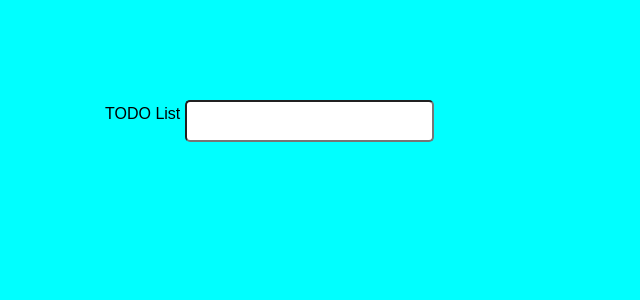
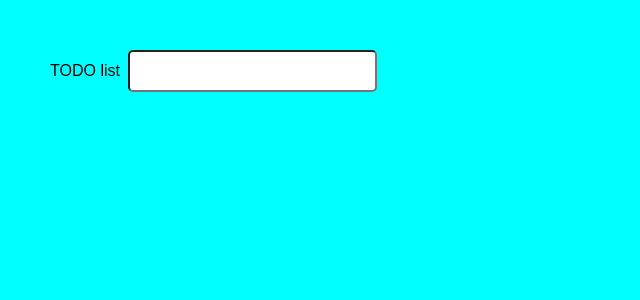
Before and after one commit to laurabrovkina/todolist, a React (Create React App) app: page / in a window 1280 px wide. Shown: the top 300 px of the page, without its empty margins (0-640 px from the left). Built offline with nearby package versions, Linux system fonts and the light colour scheme.

Commit message:
some fixes from Vic

```diff
--- a/src/App.css
+++ b/src/App.css
@@ -8,10 +8,3 @@ body {
   background-color: aqua;
   font-family: sans-serif;
 }
-
-.App .ListHeader {
-  text-shadow: 2px;
-  font-family: sans-serif;
-  font-size: 16px;
-  padding: 5px;
-}
--- a/src/App.js
+++ b/src/App.js
@@ -5,18 +5,14 @@ import ToDoAddString from "./ToDoAddString.js";
 class App extends React.PureComponent {
   render() {
     return (
-      <body>
       <div className="App">
-          <header className="ListHeader">
-            TODO List
-          </header>
-      <div className="InputContainer">
-        <ToDoAddString />
+        <div className="InputContainer">
+          <ToDoAddString />
+        </div>
       </div>
-      </div>
-    </body>
     );
   }
 }
 
+
 export default App;
--- a/src/ToDoAddString.js
+++ b/src/ToDoAddString.js
@@ -1,13 +1,13 @@
 import React from "react";
 import TodoItems from "./TodoItems.js"
 import "./TodoAddString.css"
-
 
 class ToDoAddString extends React.PureComponent {
     constructor(props) {
         super(props);
 
         this.state = {
+            value: '',
             items: []
         };
 
@@ -17,9 +17,10 @@ class ToDoAddString extends React.PureComponent {
 
 
     addItem(e) {
-        if (this._inputElement.value !== ""){
+        const { value } = this.state;
+        if (value !== "") {
             var newItem = {
-                text: this._inputElement.value,
+                text: value,
                 key: Date.now()
             };
 
@@ -30,7 +31,7 @@ class ToDoAddString extends React.PureComponent {
             });
         }
 
-        this._inputElement.value = "";
+        this.setState({ value: '' });
 
         console.log(this.state.items);
 
@@ -38,9 +39,7 @@ class ToDoAddString extends React.PureComponent {
     }
 
     deleteItem(key) {
-        var filteredItems = this.state.items.filter(function(item){
-            return (item.key !== key)
-        });
+        var filteredItems = this.state.items.filter(item => item.key !== key);
 
         this.setState({
             items: filteredItems
@@ -48,22 +47,30 @@ class ToDoAddString extends React.PureComponent {
     }
 
     render() {
+
         return (
             <div className="ItemsList">
-              <input ref={(a) => this._inputElement = a} value={this.state.value} onKeyPress={this._handleKeyPress} />
-            <div>
-                <TodoItems entries={this.state.items}
-                            delete={this.deleteItem}/>
-            </div>
+                <label>
+                    <span>TODO list</span>
+                    <input value={this.state.value} onChange={this._handleChange} onKeyPress={this._handleKeyPress} />
+                </label>
+                <div className='items'>
+                    <TodoItems entries={this.state.items} delete={this.deleteItem} />
+                </div>
             </div>
         );
-      }
+    }
 
-      _handleKeyPress = (e) => {
+
+    _handleKeyPress = (e) => {
         if (e.key === 'Enter') {
-            {this.addItem(e)}
+            { this.addItem(e) }
         }
-      }
+    }
+
+    _handleChange = e => {
+        this.setState({ value: e.currentTarget.value });
+    }
 
 }
 export default ToDoAddString;
--- a/src/TodoAddString.css
+++ b/src/TodoAddString.css
@@ -28,4 +28,14 @@
 
 ul.ToDoList {
     padding: 0;
-  }
+}
+
+label > span {
+    margin-right: .5rem;
+}
+
+.items {
+    display: flex;
+    flex-flow: column;
+    align-items: flex-end;
+}
```
